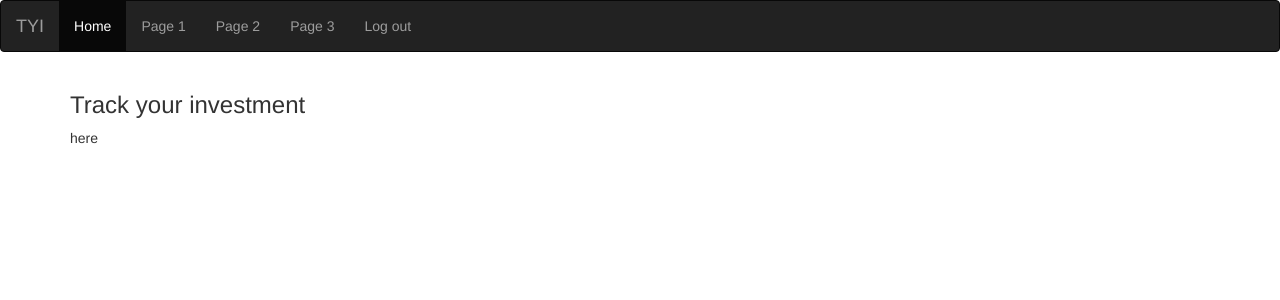
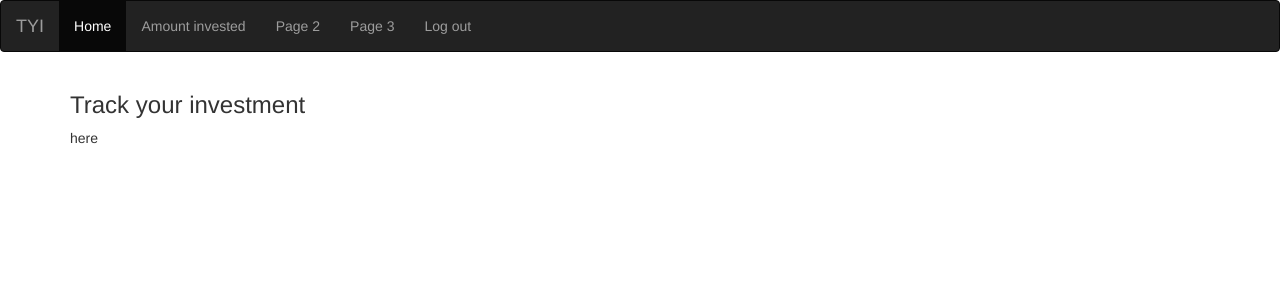
Before and after one commit to ChocolateCorp/InvestOnIt, a Flask app: template templates/home.html in a window 1280 px wide. Shown: the top 300 px of the page. Run offline with Flask 2, Linux system fonts and the light colour scheme; the template is opened without the code that fills it, so the values that code supplies are empty; some libraries are stand-ins or nearby versions.

Commit message:
small changes

```diff
--- a/templates/home.html
+++ b/templates/home.html
@@ -17,7 +17,7 @@
     </div>
     <ul class="nav navbar-nav">
       <li class="active"><a href="#">Home</a></li>
-      <li><a href="#">Page 1</a></li>
+      <li><a href="#">Amount invested</a></li>
       <li><a href="#">Page 2</a></li>
       <li><a href="#">Page 3</a></li>
       <li class="logout"><a href="/logout">Log out</a></li>
```
